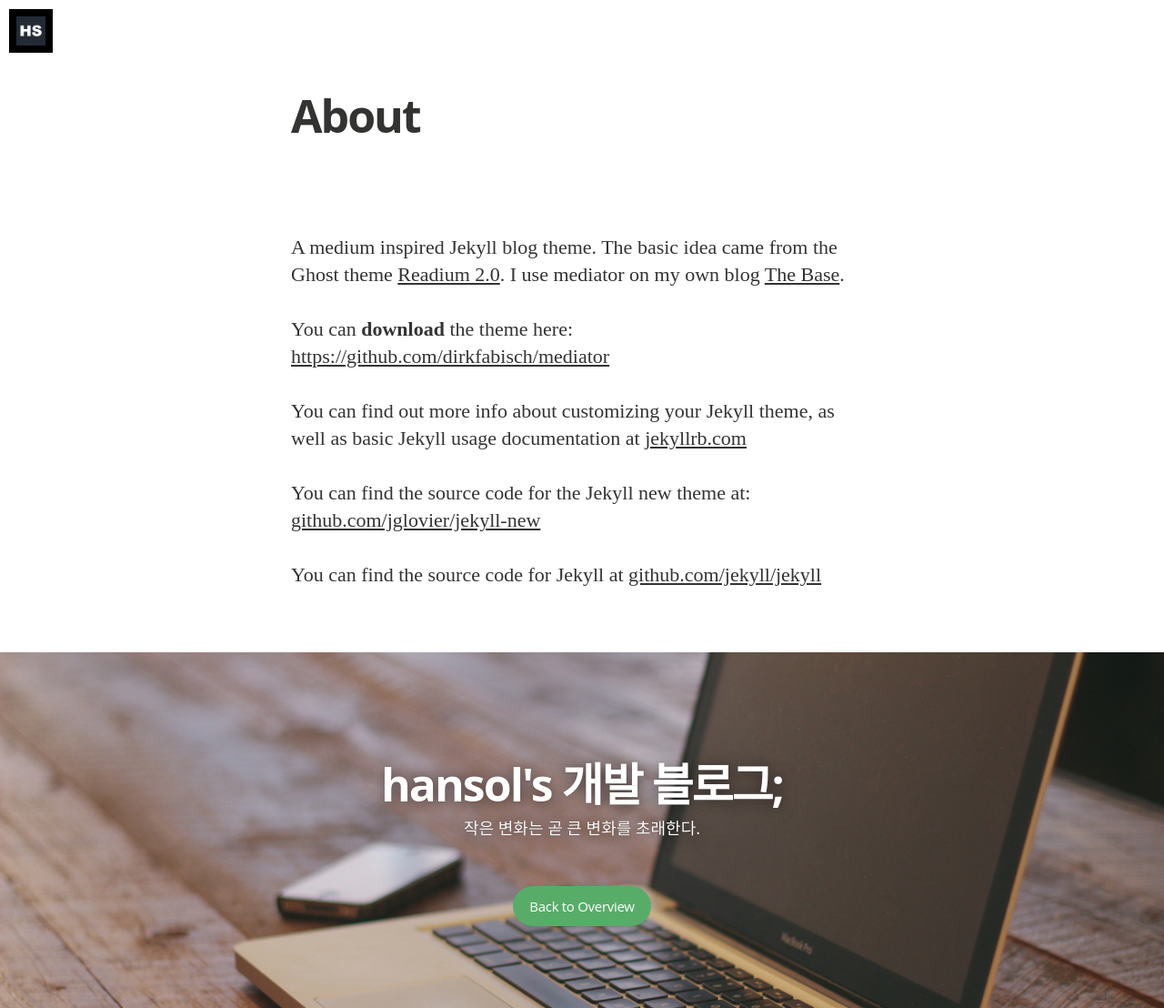
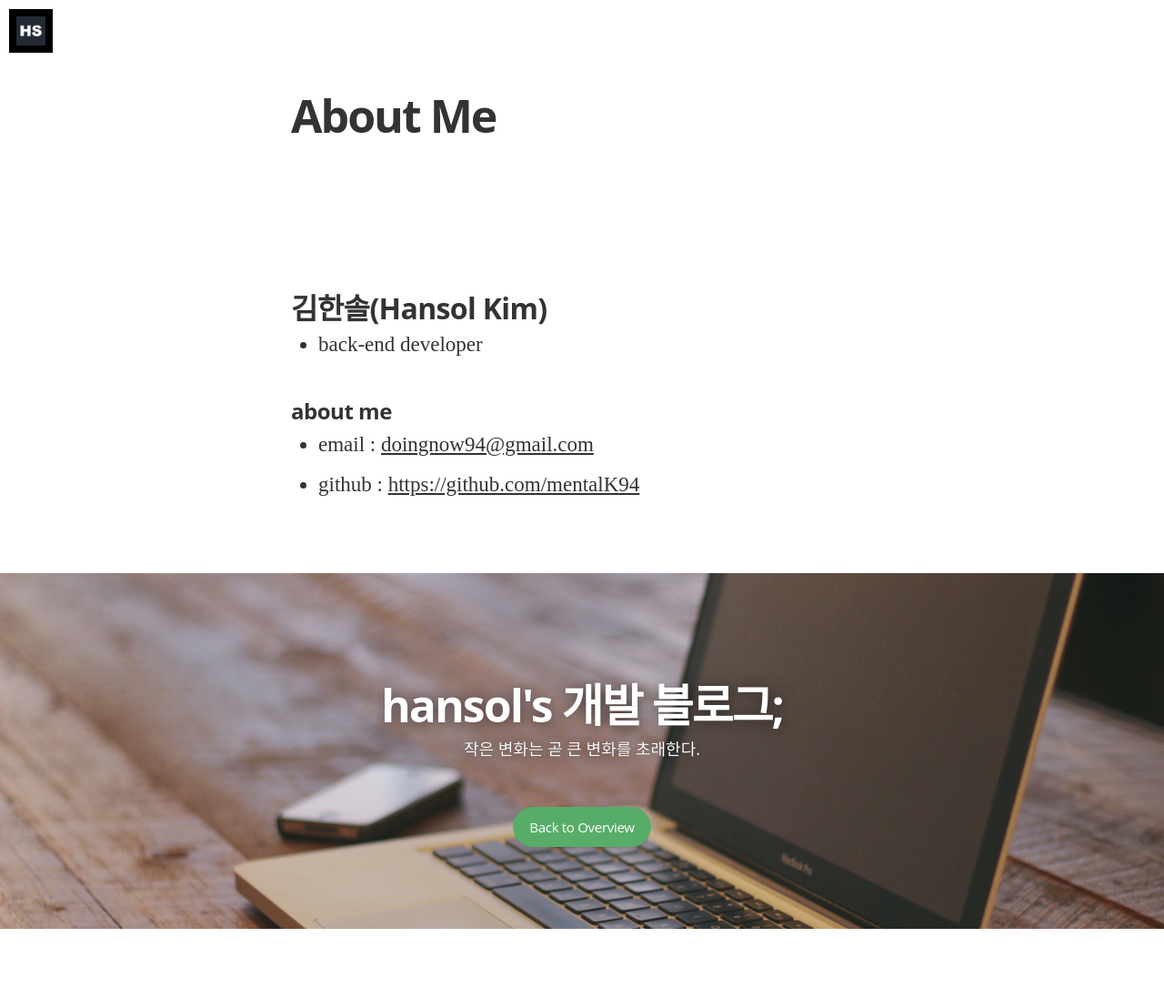
Before and after one commit to mentalK94/HOPEful.github.io, a Jekyll site: the page built from about.md, in a window 1280 px wide. Shown: the whole page at 91% size. Built offline with Jekyll 4.4.1, drawn with Linux system fonts in a browser that asks for light colours; nearby versions of some CDN libraries; some web fonts are replaced; after the commit the page ends 1021 px from its top, so only the background shows below that.

Commit message:
about.md 수정 및 싱글턴 패턴 포스트 오타수정

```diff
--- a/about.md
+++ b/about.md
@@ -1,17 +1,12 @@
 ---
 layout: page
-title: About
+title: About Me
 permalink: /about/
 ---
 
-A medium inspired Jekyll blog theme. The basic idea came from the Ghost theme
-[Readium 2.0](http://www.svenread.com/readium-ghost-theme/). I use mediator on my own blog [The Base](blog.base68.com).
+# 김한솔(Hansol Kim)
+* back-end developer
 
-You can **download** the theme here:
-[https://github.com/dirkfabisch/mediator](https://github.com/dirkfabisch/mediator)
-
-You can find out more info about customizing your Jekyll theme, as well as basic Jekyll usage documentation at [jekyllrb.com](http://jekyllrb.com/)
-
-You can find the source code for the Jekyll new theme at: [github.com/jglovier/jekyll-new](https://github.com/jglovier/jekyll-new)
-
-You can find the source code for Jekyll at [github.com/jekyll/jekyll](https://github.com/jekyll/jekyll)
+### about me
+* email : [doingnow94@gmail.com](doingnow94@gmail.com)
+* github : [https://github.com/mentalK94](https://github.com/mentalK94)
```
Also changed, not shown: _posts/2020-06-10-SingletonPattern.md (+2 -2 lines).
